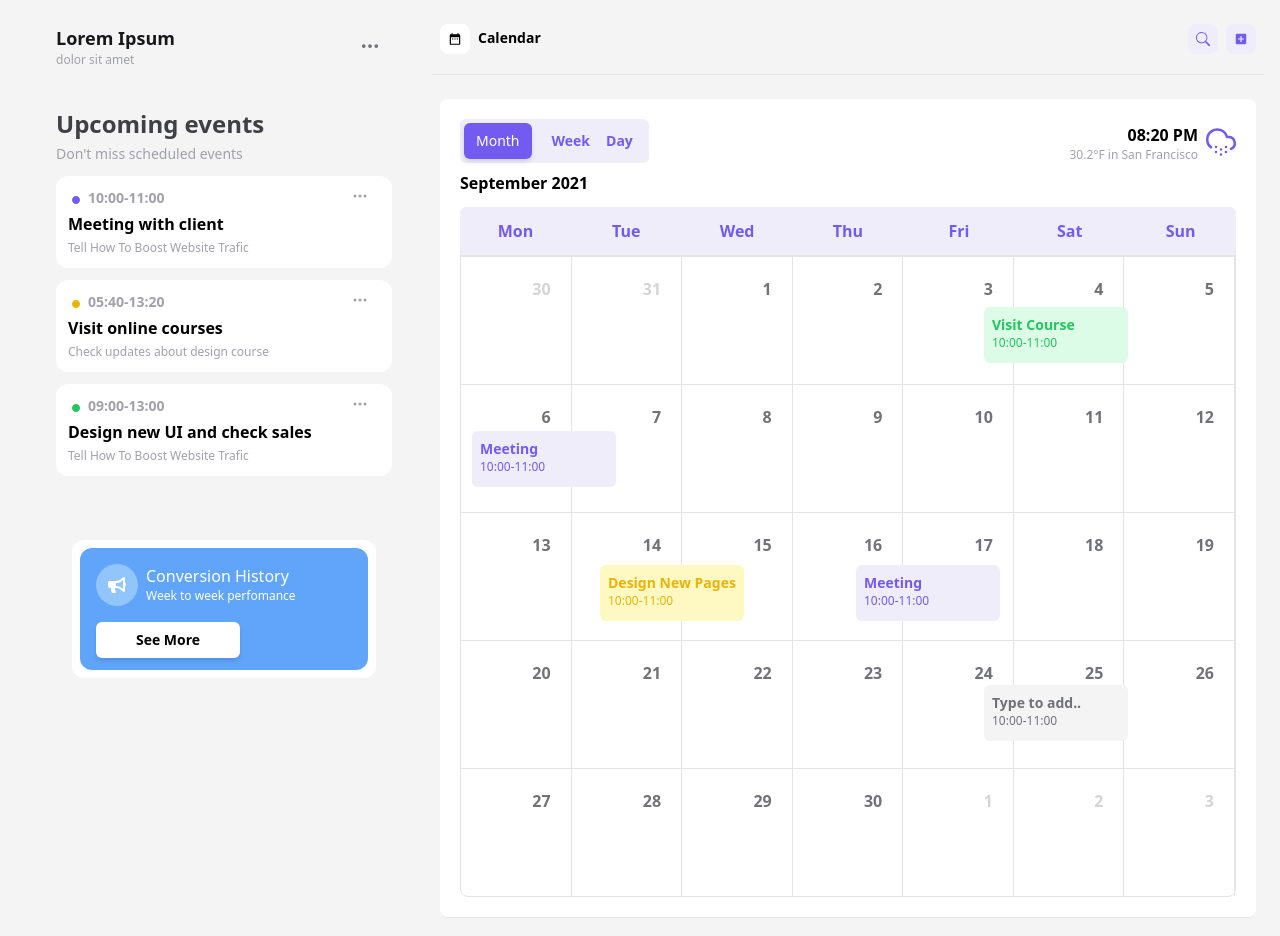
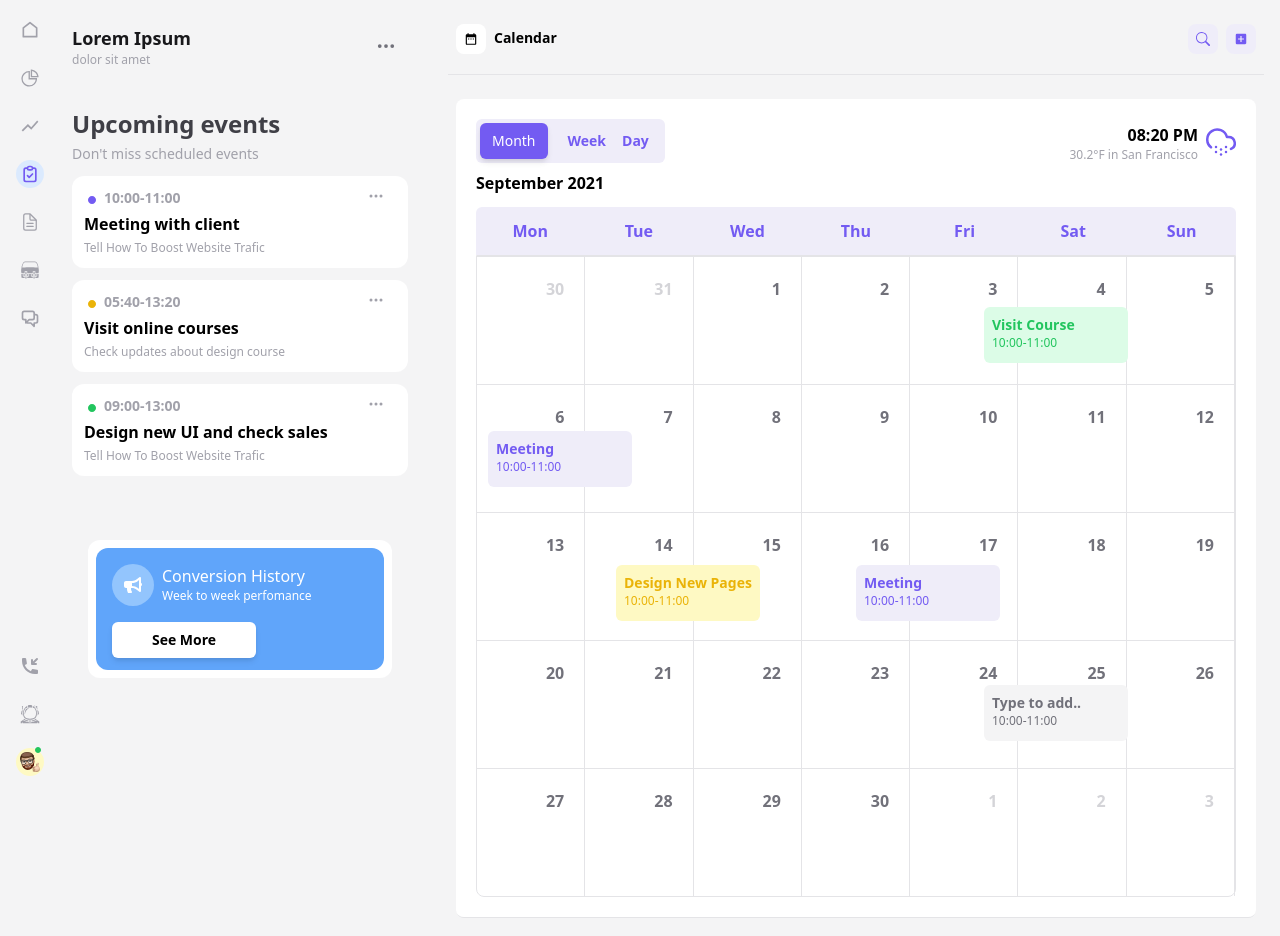
Before and after one commit to aazadpanchhi05/typescript-practice-app, a React (Create React App) app: page /calendar in a window 1280 px wide. Shown: the top 936 px of the page. Built offline with nearby package versions, Linux system fonts and the light colour scheme.

Commit message:
Sidebar added in Calendar UI page

```diff
--- /dev/null
+++ b/src/Components/Calendar/Sidebar.tsx
@@ -0,0 +1,70 @@
+import React from 'react'
+
+import { RiHomeLine } from 'react-icons/ri'
+import { AiOutlinePieChart } from 'react-icons/ai'
+import { MdShowChart } from 'react-icons/md'
+import {
+  HiOutlineClipboardCheck,
+  HiOutlineChatAlt2,
+  HiPhoneIncoming,
+} from 'react-icons/hi'
+import { IoDocumentTextOutline } from 'react-icons/io5'
+import { GiHandBag, GiAstronautHelmet } from 'react-icons/gi'
+import { GoPrimitiveDot } from 'react-icons/go'
+
+import emoji from 'Images/memoji.png'
+import { useHistory } from 'react-router'
+
+export const Sidebar = () => {
+  const history = useHistory()
+
+  const clickHandler = () => {
+    history.push('/')
+  }
+
+  const classes = {
+    iconDiv:
+      'hover:bg-defaultBlue-100 p-1 text-gray-400 hover:text-blue rounded-3xl text-xl',
+    iconActive: 'bg-defaultBlue-100 p-1 rounded-3xl text-xl text-blue',
+  }
+
+  return (
+    <div className="flex flex-col fixed h-screen justify-between">
+      <div className="space-y-5">
+        <div className={classes.iconDiv} onClick={clickHandler}>
+          <RiHomeLine />
+        </div>
+        <div className={classes.iconDiv}>
+          <AiOutlinePieChart />
+        </div>
+        <div className={classes.iconDiv}>
+          <MdShowChart />
+        </div>
+        <div className={classes.iconActive}>
+          <HiOutlineClipboardCheck />
+        </div>
+        <div className={classes.iconDiv}>
+          <IoDocumentTextOutline />
+        </div>
+        <div className={classes.iconDiv}>
+          <GiHandBag />
+        </div>
+        <div className={classes.iconDiv}>
+          <HiOutlineChatAlt2 />
+        </div>
+      </div>
+      <div className="pb-10 space-y-5">
+        <div className={classes.iconDiv}>
+          <HiPhoneIncoming />
+        </div>
+        <div className={classes.iconDiv}>
+          <GiAstronautHelmet />
+        </div>
+        <div className="bg-yellow-100 rounded-2xl relative">
+          <img src={emoji} alt="Memoji" className="w-7 h-7 p-1" />
+          <GoPrimitiveDot className="absolute text-green-500 -top-1 left-4 text-xs" />
+        </div>
+      </div>
+    </div>
+  )
+}
--- a/src/Pages/Calendar.tsx
+++ b/src/Pages/Calendar.tsx
@@ -3,15 +3,17 @@ import React, { ReactElement } from 'react'
 import { Calendar as CalenderComp } from 'Components/Calendar/Calendar'
 import { TopOfCalendar } from 'Components/Calendar/TopOfCalendar'
 import { LeftOfCalendar } from 'Components/Calendar/LeftOfCalendar'
+import { Sidebar } from 'Components/Calendar/Sidebar'
 
 export default function Calendar(): ReactElement {
   const classes = {
-    leftDiv: 'flex-shrink-0 min-h-screen w-2/6 ',
+    leftDiv: 'flex-shrink-0 min-h-screen w-2/6 ml-4',
     rightDiv: 'divide-y w-full divide-gray-200 space-y-3',
   }
 
   return (
-    <div className="bg-gray-100 p-4 flex">
+    <div className="bg-gray-100 p-4 flex overflow-hidden">
+      <Sidebar />
       <div className={classes.leftDiv}>
         <LeftOfCalendar />
       </div>
```
Also changed, not shown: src/Images/memoji.png (added).
